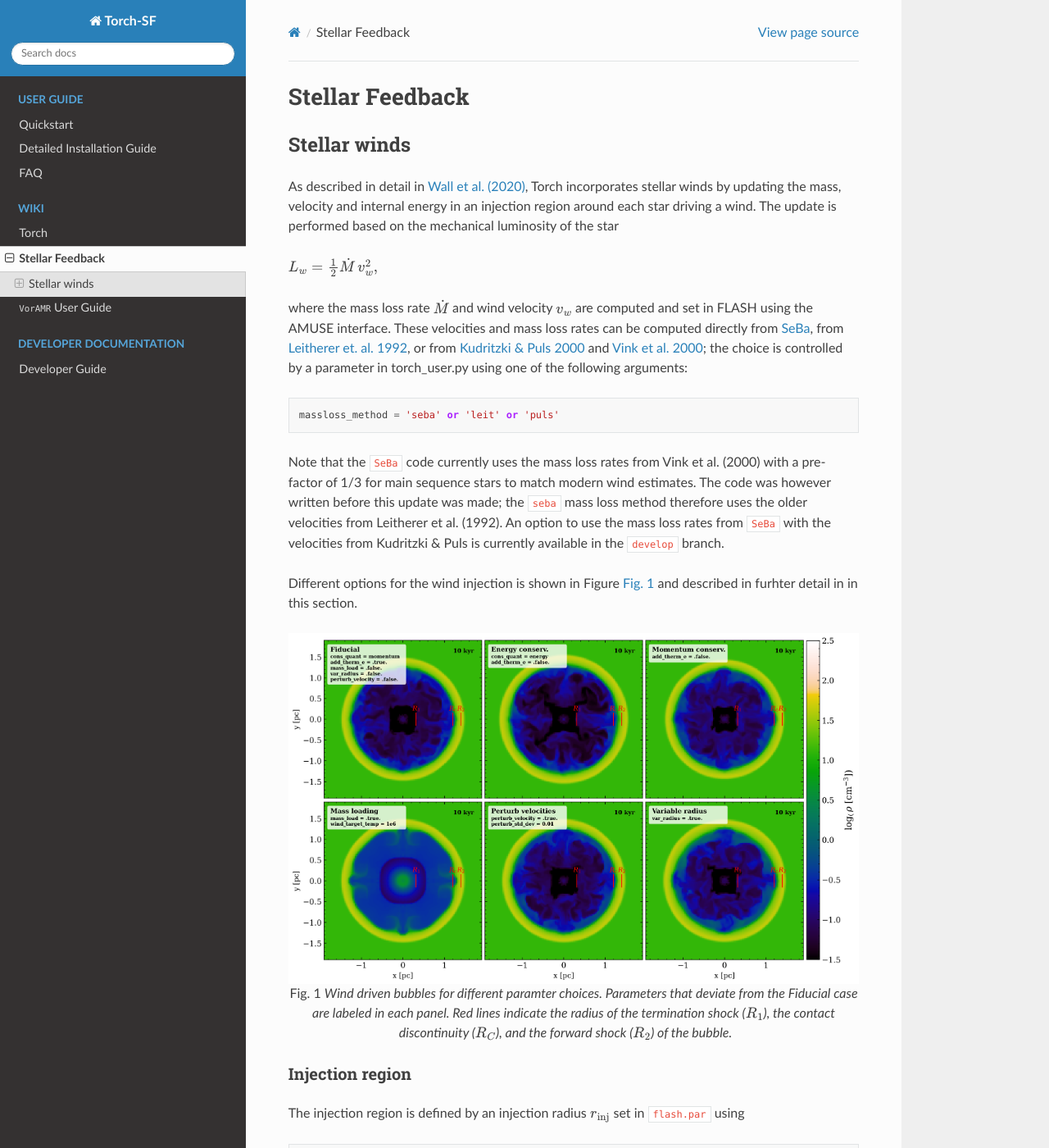
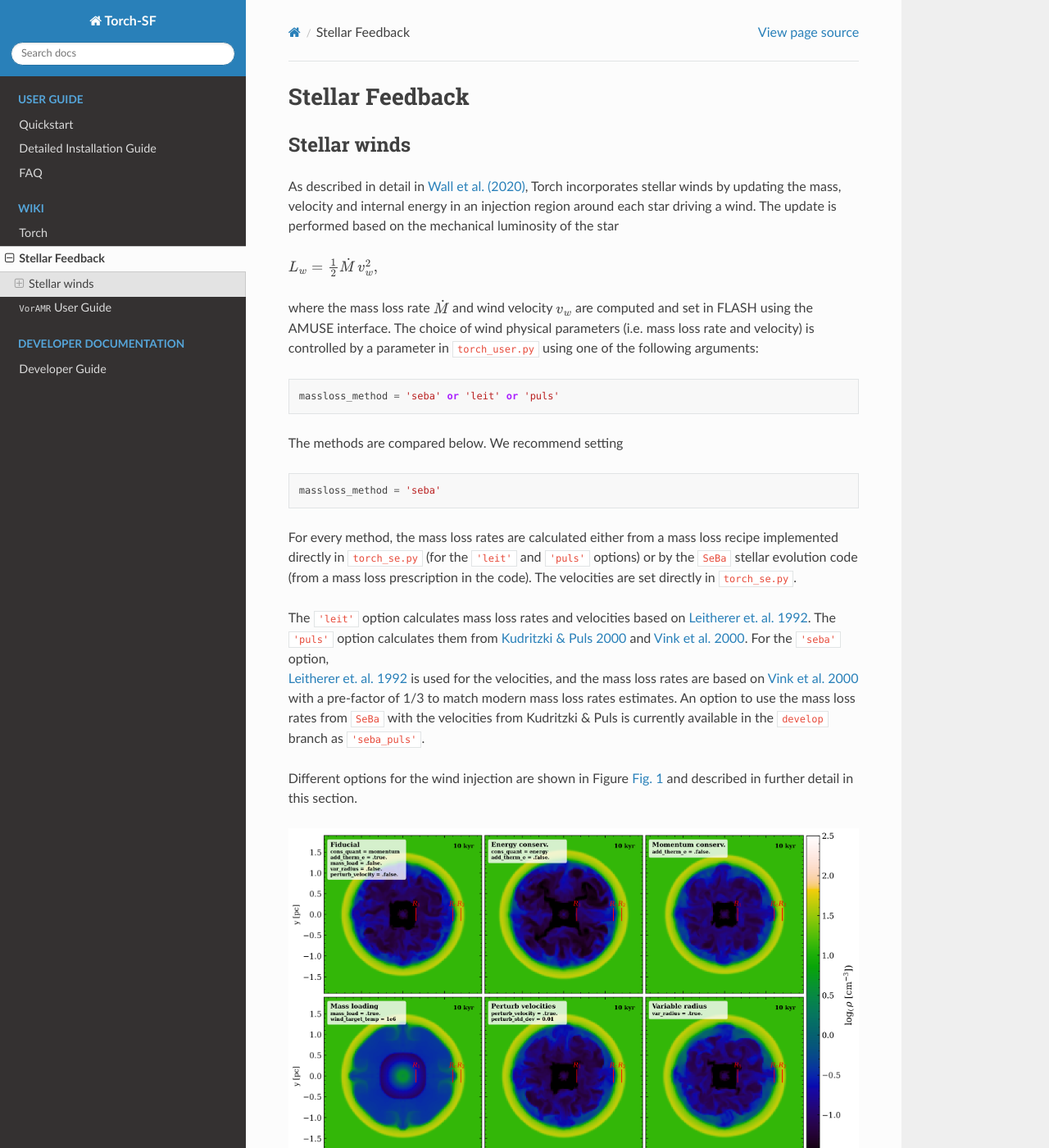
Before and after one commit to torch-sf/torch, a Sphinx documentation site: the page built from docs/rtd/source/wiki/Stellar_Feedback.md, in a window 1280 px wide and 1400 px high. Shown: the whole window at 82% size. Built offline with Sphinx 7.4.7 and the Read the Docs theme 3.1.0, drawn with Linux system fonts in a browser that asks for light colours.

Commit message:
Update description of SeBa winds

````diff
--- a/docs/rtd/source/wiki/Stellar_Feedback.md
+++ b/docs/rtd/source/wiki/Stellar_Feedback.md
@@ -12,29 +12,36 @@ L_w = \frac{1}{2}\dot{M}\,v_w^2,
 $
 
 where the mass loss rate $\dot{M}$ and wind velocity $v_w$ are computed and set
-in FLASH using the AMUSE interface. These velocities and mass loss rates can be
-computed directly from [SeBa][2], from [Leitherer et. al. 1992][3], or from
-[Kudritzki & Puls 2000][4] and [Vink et al. 2000][5]; the choice is controlled
-by a parameter in torch_user.py using one of the following arguments:
+in FLASH using the AMUSE interface. The choice of wind physical parameters
+(i.e. mass loss rate and velocity) is controlled
+by a parameter in `torch_user.py` using one of the following arguments:
 ```
 massloss_method = 'seba' or 'leit' or 'puls'
 ```
+The methods are compared below. We recommend setting
+```
+massloss_method = 'seba'
+```
+For every method, the mass loss rates are calculated either from a mass loss recipe
+implemented directly in `torch_se.py` (for the  `'leit'` and `'puls'` options) or
+by the `SeBa` stellar evolution code (from a mass loss prescription in the code).
+The velocities are set directly in `torch_se.py`.
+
+The `'leit'` option calculates mass loss rates and velocities based on
+[Leitherer et. al. 1992][2]. The `'puls'` option calculates them from
+[Kudritzki & Puls 2000][3] and [Vink et al. 2000][4]. For the `'seba'` option,
+[Leitherer et. al. 1992][2] is used for the velocities, and the mass loss rates
+are based on [Vink et al. 2000][4] with a pre-factor of 1/3 to match modern mass loss
+rates estimates. An option to use the mass loss rates from `SeBa` with the velocities
+from Kudritzki & Puls is currently available in the `develop` branch as `'seba_puls'`.
 
 [1]: https://ui.adsabs.harvard.edu/abs/2020ApJ...904..192W/abstract
-[2]: https://ui.adsabs.harvard.edu/abs/1996A%26A...309..179P/abstract
-[3]: https://ui.adsabs.harvard.edu/abs/1992ApJ...401..596L/abstract
-[4]: https://ui.adsabs.harvard.edu/abs/2000ARA%26A..38..613K/abstract
-[5]: https://ui.adsabs.harvard.edu/abs/2000A%26A...362..295V/abstract
+[2]: https://ui.adsabs.harvard.edu/abs/1992ApJ...401..596L/abstract
+[3]: https://ui.adsabs.harvard.edu/abs/2000ARA%26A..38..613K/abstract
+[4]: https://ui.adsabs.harvard.edu/abs/2000A%26A...362..295V/abstract
 
-Note that the `SeBa` code currently uses the mass loss rates from Vink et al. (2000) with a
-pre-factor of 1/3 for main sequence stars to match modern wind estimates. The code
-was however written before this update was made; the `seba` mass loss method
-therefore uses the older velocities from Leitherer et al. (1992). An option to use
-the mass loss rates from `SeBa` with the velocities from Kudritzki & Puls is currently
-available in the `develop` branch.
-
-Different options for the wind injection is shown in Figure {numref}`fig-wind-bubbles`
-and described in furhter detail in in this section.
+Different options for the wind injection are shown in Figure {numref}`fig-wind-bubbles`
+and described in further detail in this section.
 
 ```{figure} ./images/wind_bubbles.png
 :name: fig-wind-bubbles
````
